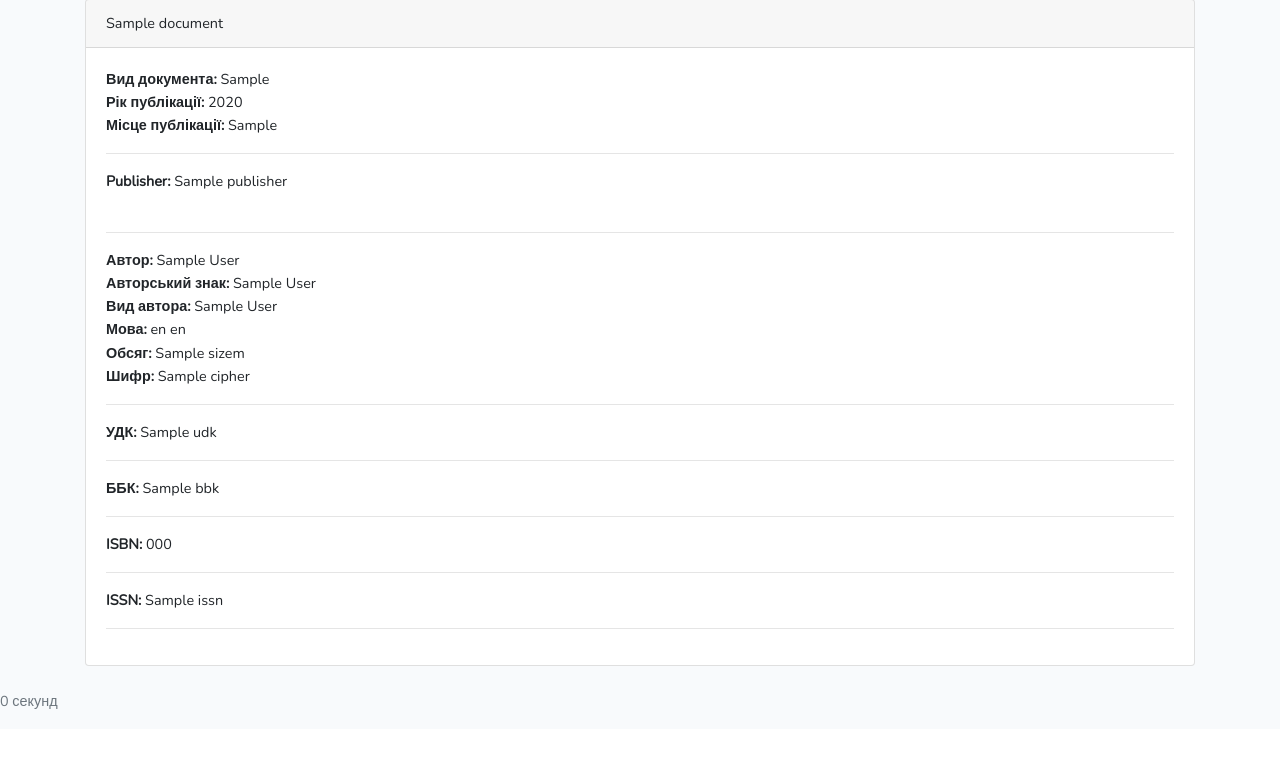
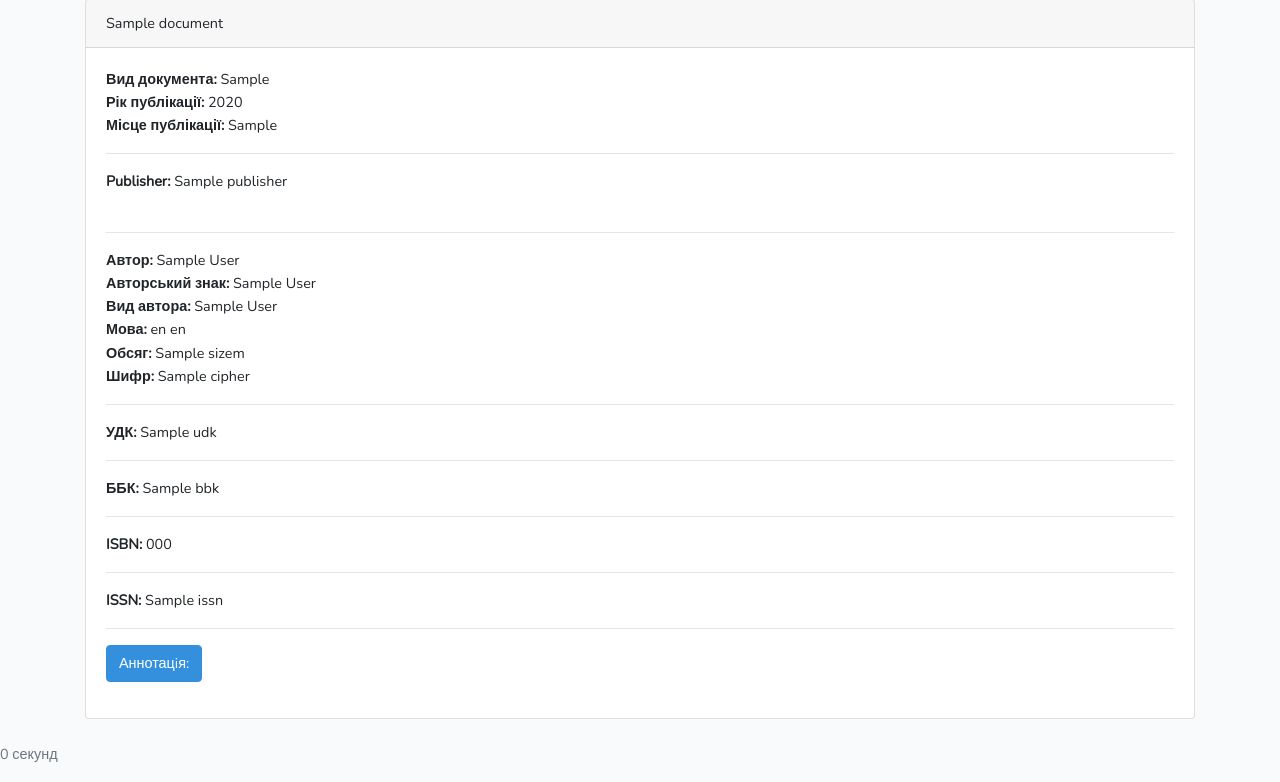
Before and after one commit to andrewlytvyn/Library-Web-Client, a Laravel app: template resources/views/book.blade.php in a window 1280 px wide. Shown: the part 80-862 px from the top of the page. Before the commit the page ends 789 px from the top, so only its background shows below. Run offline with Laravel 8, Linux system fonts and the light colour scheme; the template is opened without the code that fills it: most values are stand-ins (such as "Sample title", 1, 10 or a date in 2020).

Commit message:
Більш детальний опис документа, повна анотація)

```diff
--- a/resources/views/book.blade.php
+++ b/resources/views/book.blade.php
@@ -8,6 +8,7 @@
                     <div class="card-header">{{$document->name}}</div>
 
                     <div class="card-body">
+                        <p>
                             <b>Вид документа:</b>&nbsp;{{$document->doc_type}}<br>
 
 
@@ -40,6 +41,17 @@
                             <hr>
                             <b>ISSN:</b>&nbsp;{{$document->issn}}<br>
                             <hr>
+                        </p>
+                        <p>
+                            <a class="btn btn-primary" data-toggle="collapse" href="#collapseExample" role="button" aria-expanded="false" aria-controls="collapseExample">
+                                Аннотацiя:
+                            </a>
+                        </p>
+                        <div class="collapse" id="collapseExample">
+                            <div class="card card-body">
+                                {{$document->Annotation}}
+                            </div>
+                        </div>
 
                     </div>
                 </div>
```
Also changed, not shown: app/Document.php (+13 -0 lines). Lines whose indentation alone changed are shown as unchanged.
